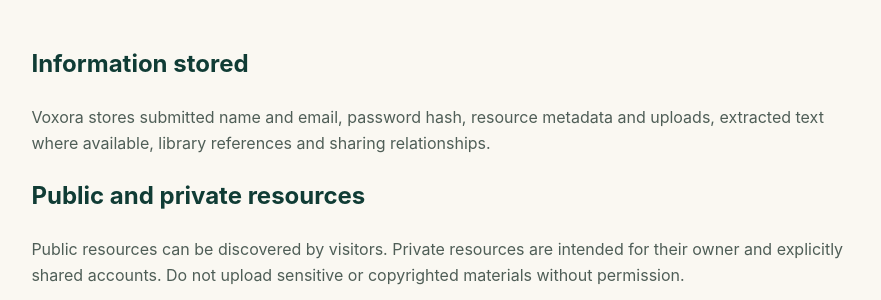
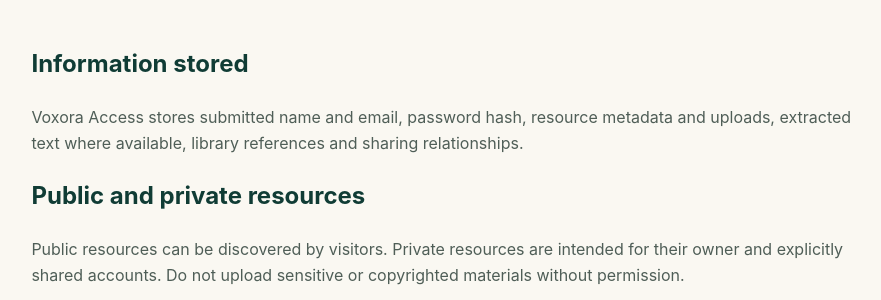
Before and after one commit to Davidnna/voxoraaccess, a Flask app: page /privacy in a window 1280 px wide. Shown: the part 270-570 px from the top of the page, without its empty margins (31-912 px from the left). Run offline with Flask 3, Linux system fonts and the light colour scheme; parts of the project's set-up code (start-up, migrations or seed data) failed here and were passed over; some libraries are stand-ins or nearby versions.

Commit message:
Rebrand app as Voxora Access

```diff
--- a/templates/privacy.html
+++ b/templates/privacy.html
@@ -1 +1 @@
-{% extends "base.html" %}{% block title %}Privacy notice{% endblock %}{% block content %}<section class="intro"><p class="eyebrow">Clear by design</p><h1>Privacy notice</h1><p>Draft notice for this prototype. Review before launch.</p></section><article class="policy"><h2>Information stored</h2><p>Voxora stores submitted name and email, password hash, resource metadata and uploads, extracted text where available, library references and sharing relationships.</p><h2>Public and private resources</h2><p>Public resources can be discovered by visitors. Private resources are intended for their owner and explicitly shared accounts. Do not upload sensitive or copyrighted materials without permission.</p><h2>Processing</h2><p>Text extraction runs locally using installed Python libraries when available. Browser speech synthesis behaviour and processing depend on browser and operating system.</p><h2>Retention and security</h2><p>Owners can delete uploaded resources. Account deletion, self-service export and defined retention procedures are not implemented. This prototype is not security audited. Configure HTTPS, backups, monitoring, malware scanning and a contact address before launch.</p><p><b>This is not legal advice or a compliance certification.</b> Tailor the notice to actual hosting and applicable law.</p></article>{% endblock %}
+{% extends "base.html" %}{% block title %}Privacy notice{% endblock %}{% block content %}<section class="intro"><p class="eyebrow">Clear by design</p><h1>Privacy notice</h1><p>Draft notice for this prototype. Review before launch.</p></section><article class="policy"><h2>Information stored</h2><p>Voxora Access stores submitted name and email, password hash, resource metadata and uploads, extracted text where available, library references and sharing relationships.</p><h2>Public and private resources</h2><p>Public resources can be discovered by visitors. Private resources are intended for their owner and explicitly shared accounts. Do not upload sensitive or copyrighted materials without permission.</p><h2>Processing</h2><p>Text extraction runs locally using installed Python libraries when available. Browser speech synthesis behaviour and processing depend on browser and operating system.</p><h2>Retention and security</h2><p>Owners can delete uploaded resources. Account deletion, self-service export and defined retention procedures are not implemented. This prototype is not security audited. Configure HTTPS, backups, monitoring, malware scanning and a contact address before launch.</p><p><b>This is not legal advice or a compliance certification.</b> Tailor the notice to actual hosting and applicable law.</p></article>{% endblock %}
```
